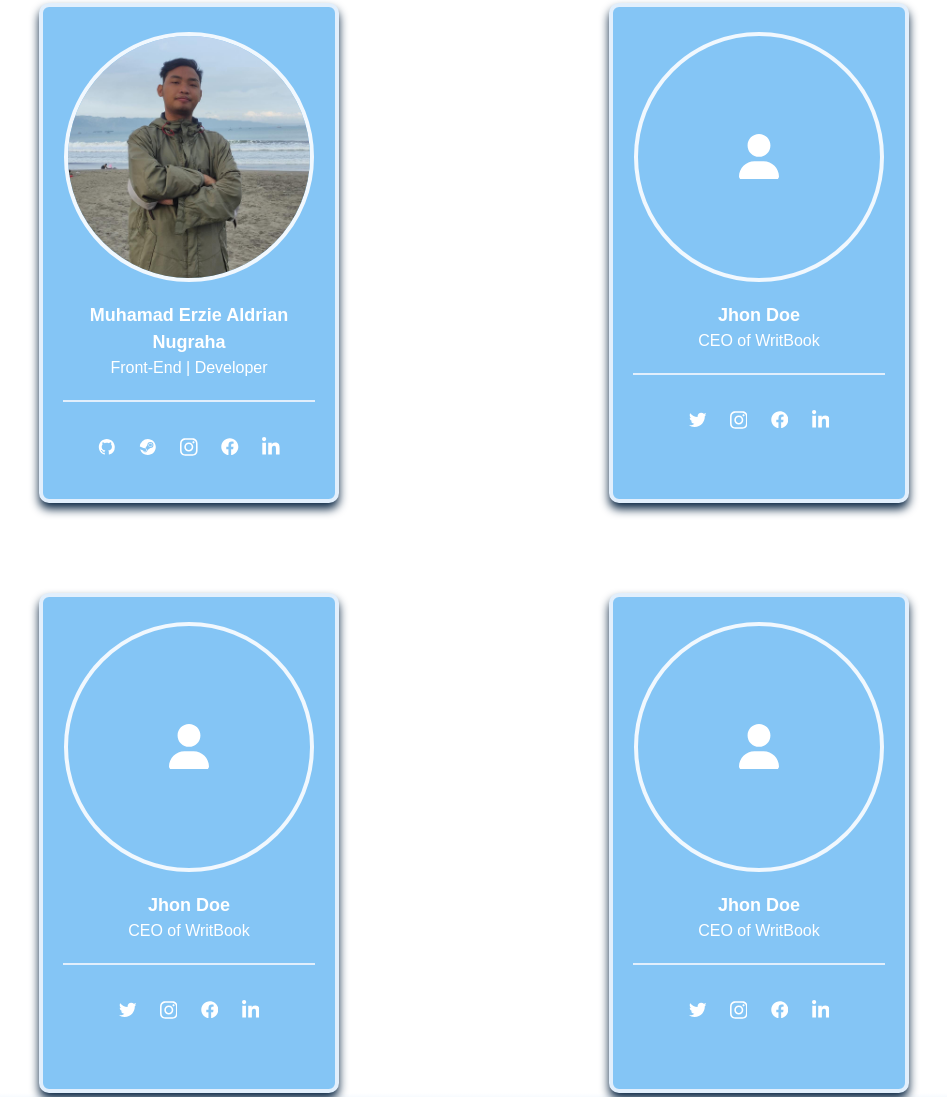
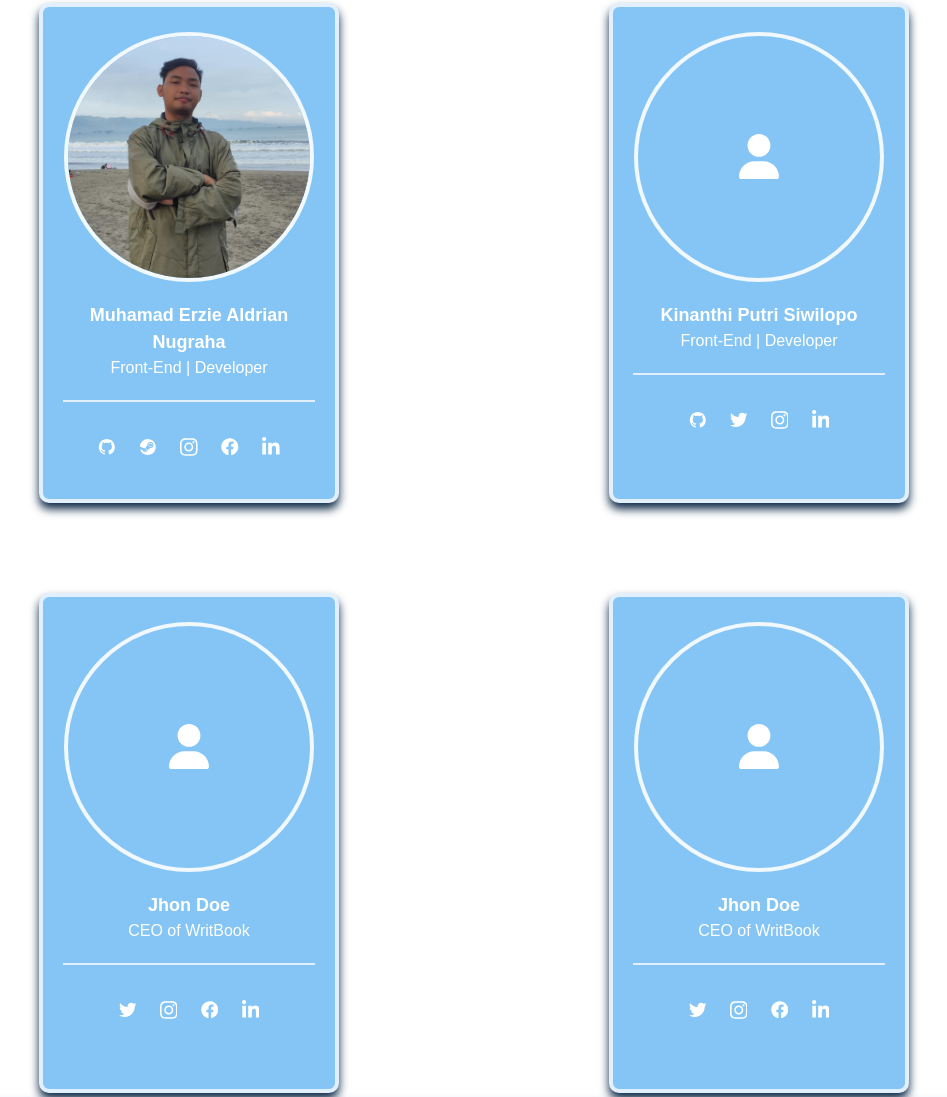
Before and after one commit to erziealdrian02/weatherwithus, a plain HTML site: page about.html in a window 1280 px wide. Shown: the part 715-1812 px from the top of the page, without its empty margins (166-1113 px from the left). Drawn offline with nearby package versions, Linux system fonts and the light colour scheme.

Commit message:
Update about.html
mengganti bagian nama anggota pada about

```diff
--- a/about.html
+++ b/about.html
@@ -236,11 +236,29 @@
                         </svg>
                      </div>
                      <p class="name-client">
-                        Jhon Doe
-                        <span>CEO of WritBook </span>
+                        Kinanthi Putri Siwilopo
+                        <span>Front-End | Developer</span>
                      </p>
                      <div class="social-media">
-                        <a href="#">
+                        <a
+                           href="https://github.com/KinanthiPutri"
+                           target="_blank"
+                        >
+                           <svg
+                              xmlns="http://www.w3.org/2000/svg"
+                              width="16"
+                              height="16"
+                              fill="currentColor"
+                              class="bi bi-github"
+                              viewBox="0 0 16 16"
+                           >
+                              <path
+                                 d="M8 0C3.58 0 0 3.58 0 8c0 3.54 2.29 6.53 5.47 7.59.4.07.55-.17.55-.38 0-.19-.01-.82-.01-1.49-2.01.37-2.53-.49-2.69-.94-.09-.23-.48-.94-.82-1.13-.28-.15-.68-.52-.01-.53.63-.01 1.08.58 1.23.82.72 1.21 1.87.87 2.33.66.07-.52.28-.87.51-1.07-1.78-.2-3.64-.89-3.64-3.95 0-.87.31-1.59.82-2.15-.08-.2-.36-1.02.08-2.12 0 0 .67-.21 2.2.82.64-.18 1.32-.27 2-.27.68 0 1.36.09 2 .27 1.53-1.04 2.2-.82 2.2-.82.44 1.1.16 1.92.08 2.12.51.56.82 1.27.82 2.15 0 3.07-1.87 3.75-3.65 3.95.29.25.54.73.54 1.48 0 1.07-.01 1.93-.01 2.2 0 .21.15.46.55.38A8.012 8.012 0 0 0 16 8c0-4.42-3.58-8-8-8z"
+                              />
+                           </svg>
+                           <span class="tooltip-social">Github</span>
+                        </a>
+                        <a href="https://twitter.com/sukadiaaaaaaa">
                            <svg
                               xmlns="http://www.w3.org/2000/svg"
                               viewBox="0 0 512 512"
@@ -251,7 +269,7 @@
                            </svg>
                            <span class="tooltip-social">Twitter</span>
                         </a>
-                        <a href="#">
+                        <a href="https://www.instagram.com/kinanthiput/">
                            <svg
                               xmlns="http://www.w3.org/2000/svg"
                               viewBox="0 0 448 512"
@@ -262,18 +280,7 @@
                            </svg>
                            <span class="tooltip-social">Instagram</span>
                         </a>
-                        <a href="#">
-                           <svg
-                              xmlns="http://www.w3.org/2000/svg"
-                              viewBox="0 0 512 512"
-                           >
-                              <path
-                                 d="M504 256C504 119 393 8 256 8S8 119 8 256c0 123.78 90.69 226.38 209.25 245V327.69h-63V256h63v-54.64c0-62.15 37-96.48 93.67-96.48 27.14 0 55.52 4.84 55.52 4.84v61h-31.28c-30.8 0-40.41 19.12-40.41 38.73V256h68.78l-11 71.69h-57.78V501C413.31 482.38 504 379.78 504 256z"
-                              ></path>
-                           </svg>
-                           <span class="tooltip-social">Facebook</span>
-                        </a>
-                        <a href="#">
+                        <a href="https://www.linkedin.com/in/kinanthi-putri-siwilopo-b88b9b217/">
                            <svg
                               xmlns="http://www.w3.org/2000/svg"
                               viewBox="0 0 448 512"
@@ -288,8 +295,6 @@
                   </div>
                </div>
             </div>
-         </div>
-         <div class="row gx-4">
             <div class="col-md-6">
                <div class="container-user">
                   <div class="card-client">
```
